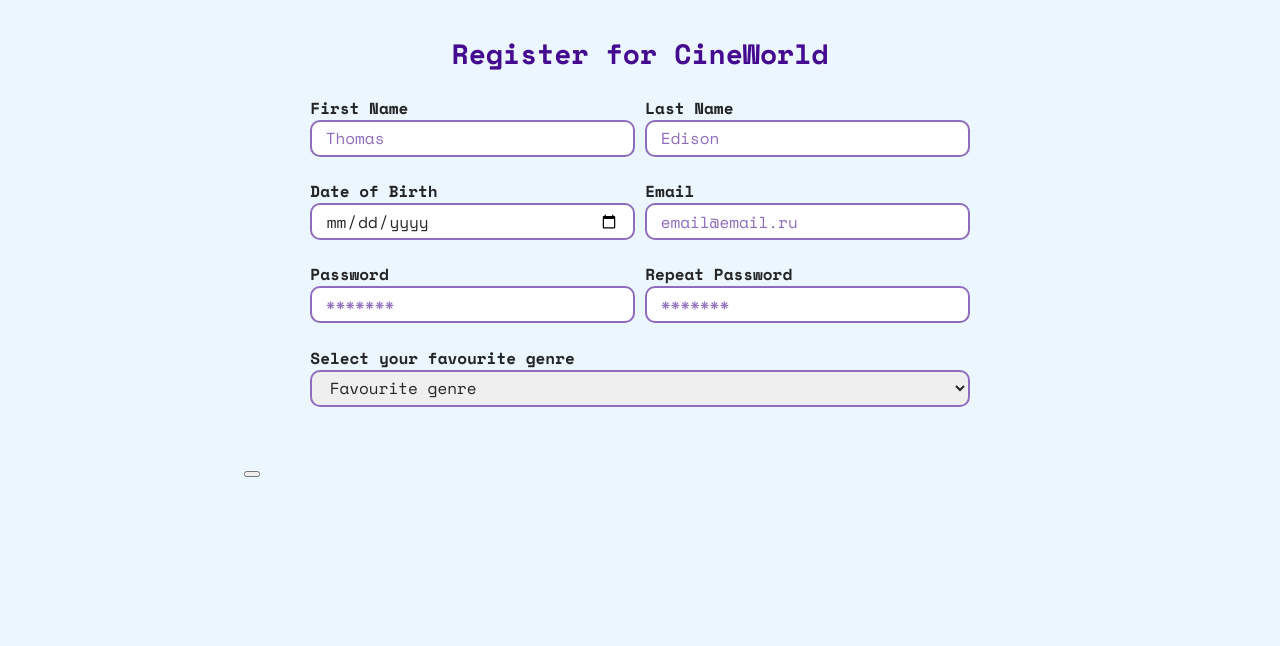
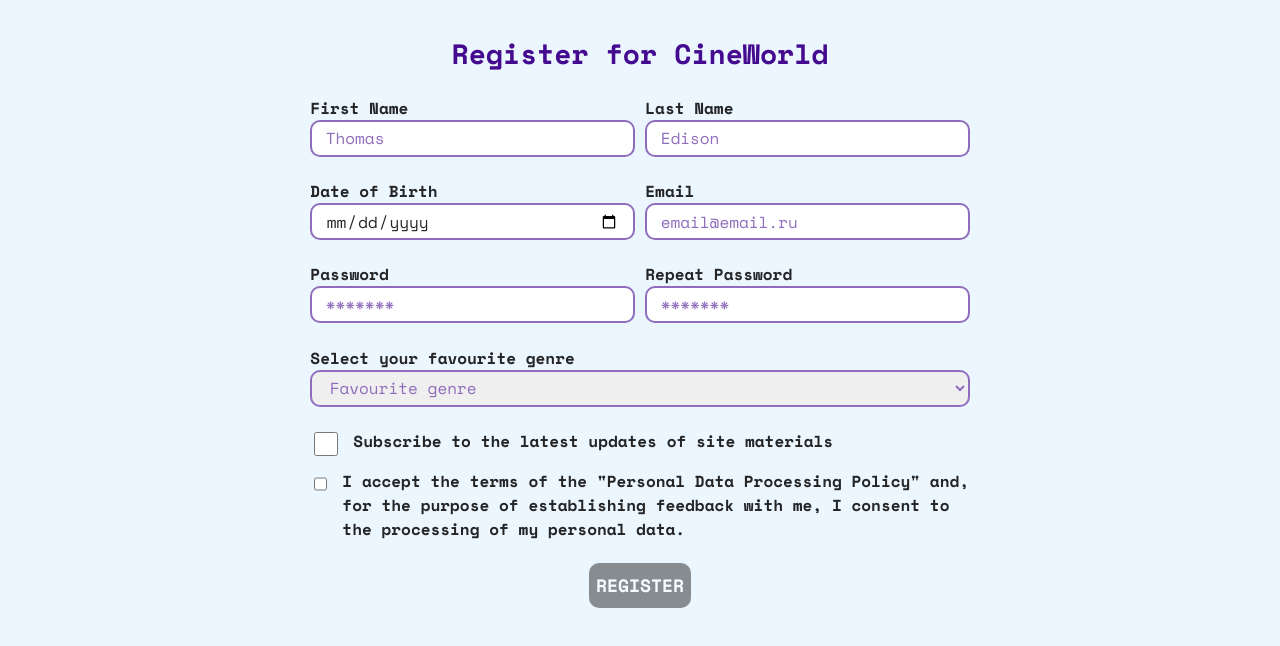
Before and after one commit to merelyqq/CineWorldRegistrationPage, a plain HTML site: page index.html in a window 1280 px wide. Shown: the part 68-714 px from the top of the page. Drawn offline with nearby package versions, Linux system fonts and the light colour scheme.

Commit message:
checkboxes and button

```diff
--- a/index.html
+++ b/index.html
@@ -97,7 +97,7 @@
                     <div class="favouriteGenre">
                         <label for="favouriteGenre">
                             Select your favourite genre
-                            <select name="genre" class="customInput">
+                            <select name="genre">
                                 <option value="none">Favourite genre</option>
                                 <option value="comedy">Comedy</option>
                                 <option value="horror">Horror</option>
@@ -107,8 +107,19 @@
                             </select>
                         </label>
                     </div>
+                    <!-- todo не доделано -->
+                    <div class="checkboxes">
+                        <label for="subscribeCheckbox" class="checkboxLabel">
+                            <input type="checkbox" class="checkboxik">
+                            Subscribe to the latest updates of site materials
+                        </label>
+                        <label for="personalDataCheckbox" class="checkboxLabel">
+                            <input type="checkbox" class="checkboxik">
+                            I accept the terms of the "Personal Data Processing Policy" and, for the purpose of establishing feedback with me, I consent to the processing of my personal data.
+                        </label>
+                    </div>
+                    <button type="submit" id="registerButton">REGISTER</button>
                 </div>
-                <button type="submit"></button>
             </form>
         </main>
     </body>
--- a/styles/style.scss
+++ b/styles/style.scss
@@ -8,6 +8,7 @@
 $violetLight: #8f6cbc;
 $black: #242527;
 $red: #e7472d;
+$background: #ecf6fe;
 $font: "Space Mono";
 
 h1 {
@@ -30,7 +31,7 @@
 
 body {
     margin: 0;
-    background: #ecf6fe;
+    background: $background;
 }
 
 header {
@@ -78,6 +79,7 @@
         padding: 2.222vh 0;
         display: flex;
         flex-direction: column;
+        align-items: center;
         gap: 2.778vh;
         .labelsContainer {
             display: flex;
@@ -101,20 +103,33 @@
 }
 
 // optimize у инпута и селекта много одинаковых параметров надо что-то переделать пока не знаю как
-input {
-    width: 25.339vw;
-    height: 4.63vh;
-    border: 2px solid $violetLight;
-    border-radius: 10px;
-    padding: 1.111vh 1.042vw;
-}
+// input {
+//     width: 25.339vw;
+//     height: 4.63vh;
+//     border: 2px solid $violetLight;
+//     border-radius: 10px;
+//     padding: 1.111vh 1.042vw;
+//     transition: 0.35s;
+// }
 
 select {
+    font-family: $font;
+    font-style: normal;
+    font-weight: 400;
+    font-size: 16px;
+    color: $violetLight;
+    margin: 0;
     width: 51.51vw;
     height: 4.63vh;
     border: 2px solid $violetLight;
     border-radius: 10px;
     padding: 0 1.042vw;
+    transition: 0.35s;
+}
+
+// fix
+option:hover {
+    background-color: $background;
 }
 
 input::placeholder {
@@ -122,6 +137,12 @@
 }
 
 .customInput {
+    width: 25.339vw;
+    height: 4.63vh;
+    border: 2px solid $violetLight;
+    border-radius: 10px;
+    padding: 1.111vh 1.042vw;
+    transition: 0.35s;
     font-family: $font;
     font-style: normal;
     font-weight: 400;
@@ -133,4 +154,42 @@
 select:focus {
     outline: none;
     border: 2px solid $violet;
+    transition: 0.35s;
 }
+
+.checkboxik {
+    width: 24px;
+    height: 24px;
+    background: #FFFFFF;
+    outline: none;
+    border: 2px solid $violetLight;
+    border-radius: 6px;
+}
+
+.checkboxes {
+    display: flex;
+    flex-direction: column;
+    gap: 10px;
+}
+
+.checkboxLabel {
+    display: flex;
+    flex-direction: row;
+    width: 51.51vw;
+    gap: 12px;
+}
+
+#registerButton {
+    width: 7.969vw;
+    height: 5.556vh;
+    border: $black;
+    border-radius: 10px;
+    background-color: $black;
+    opacity: 50%;
+    font-family: $font;
+    font-style: normal;
+    font-weight: 700;
+    font-size: 18px;
+    color: #FFFFFF;
+    cursor: pointer;
+}
```
Also changed, not shown: styles/style.css, 1 other file.
